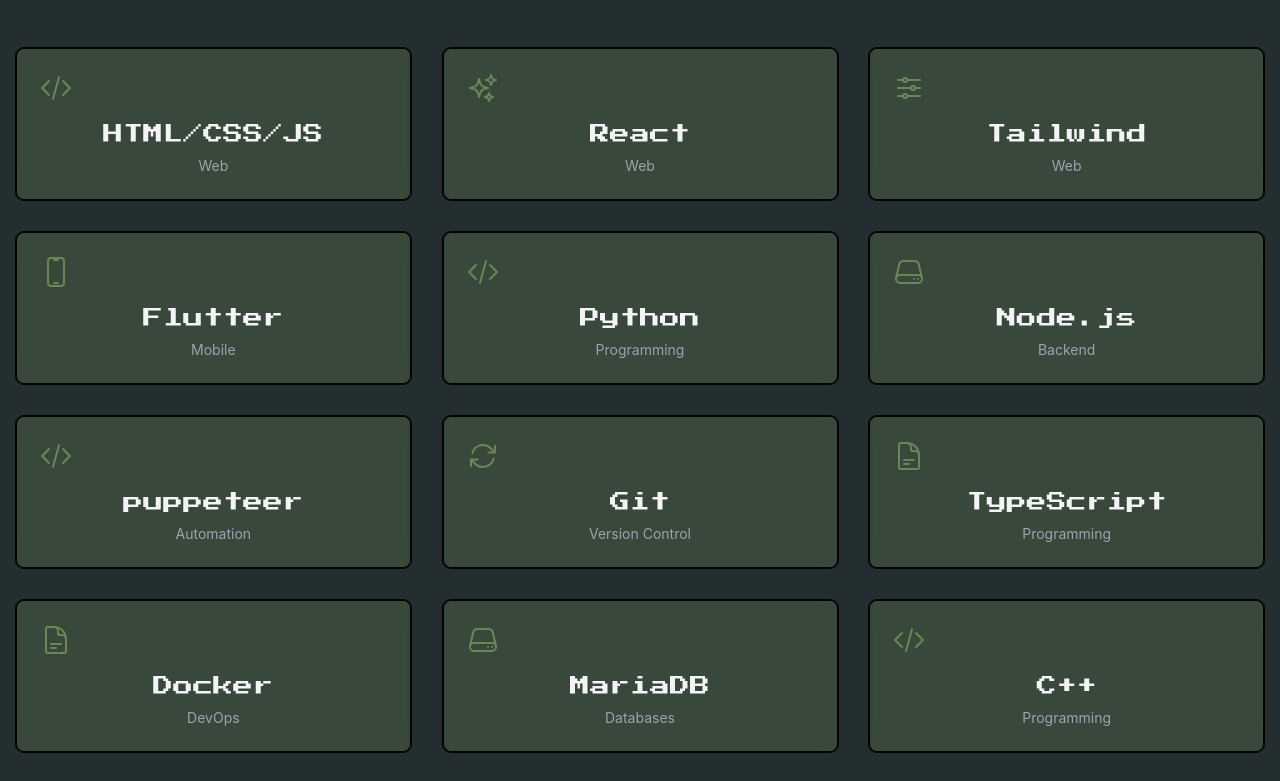
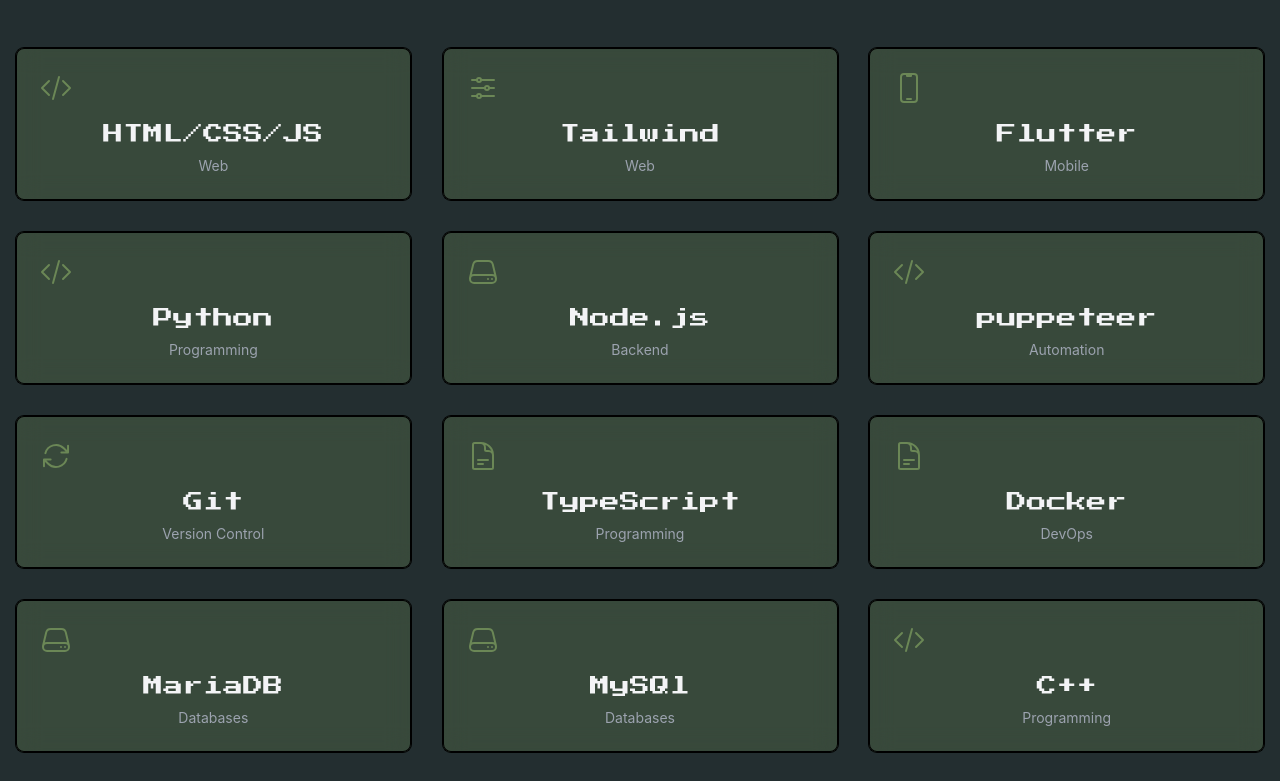
Before and after one commit to IssameLabyed/Portfolio, a React (Vite) app: page / in a window 1280 px wide. Shown: the part 920-1701 px from the top of the page. Built offline with nearby package versions, Linux system fonts and the light colour scheme.

Commit message:
CV Two languages

```diff
--- a/src/data/skills.ts
+++ b/src/data/skills.ts
@@ -6,7 +6,7 @@
 
   export const skills: ISkill[] = [
     { name: 'HTML/CSS/JS', category: 'Web', icon: 'code' },
-    { name: 'React', category: 'Web', icon: 'sparkles' },
+    // { name: 'React', category: 'Web', icon: 'sparkles' },
     { name: 'Tailwind', category: 'Web', icon: 'adjustments-horizontal' },
     { name: 'Flutter', category: 'Mobile', icon: 'device-phone-mobile' },
     { name: 'Python', category: 'Programming', icon: 'code' },
@@ -16,7 +16,9 @@
     { name: 'TypeScript', category: 'Programming', icon: 'document-text' },
     { name: 'Docker', category: 'DevOps', icon: 'document-text' },
     { name: 'MariaDB', category: 'Databases', icon: 'server' },
+    { name: 'MySQl', category: 'Databases', icon: 'server' },
     { name: 'C++', category: 'Programming', icon: 'code' },
+    { name: 'C#', category: 'Programming', icon: 'code' },
     { name: 'C', category: 'Programming', icon: 'code' },
     { name: 'Shell', category: 'DevOps', icon: 'terminal' },
   ];
```
Also changed, not shown: 3 other files (tests, documents, lock files or other folders).
